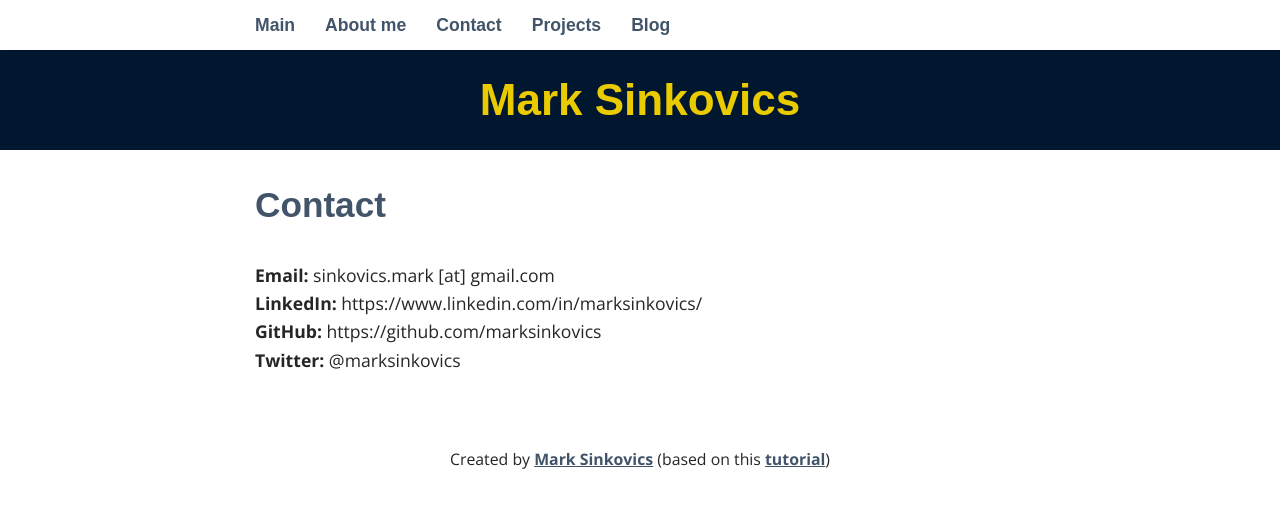
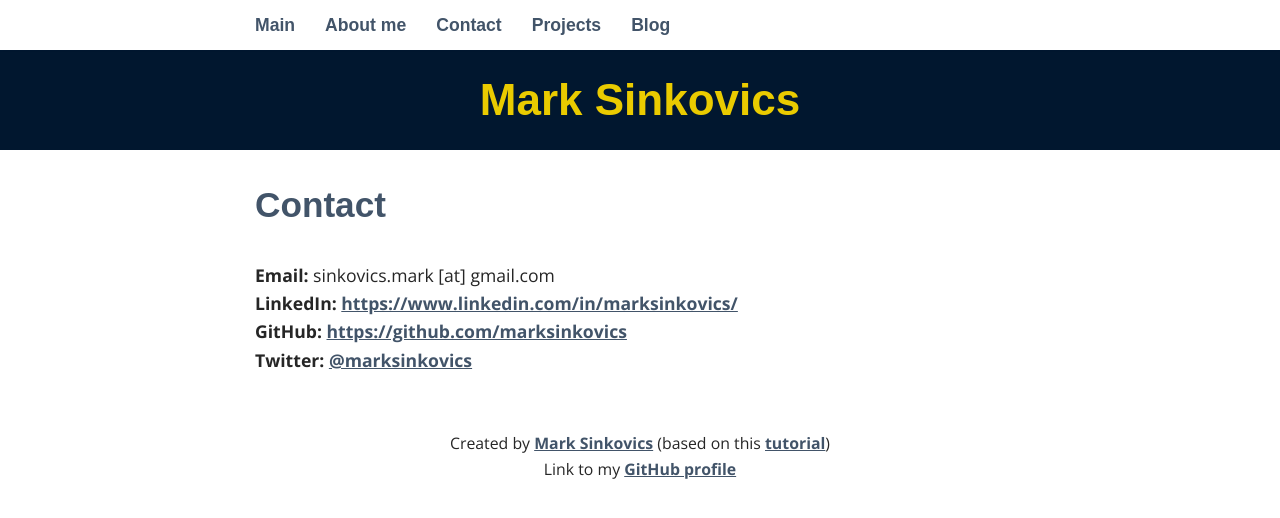
Before and after one commit to marksinkovics/marksinkovics.github.io, a Jekyll site: the page built from _pages/02_contact.md, in a window 1280 px wide. Shown: the top 518 px of the page. Built offline with Jekyll 4.4.1, drawn with Linux system fonts in a browser that asks for light colours; some web fonts are replaced.

Commit message:
Make links to my accounts

```diff
--- a/_includes/footer.html
+++ b/_includes/footer.html
@@ -1,6 +1,10 @@
 <footer>
-    <p>
+    <span>
         Created by <a href="{{ site.url }}">Mark Sinkovics</a>
         (based on this <a href="https://github.com/taniarascia/startjekyll">tutorial</a>)
-    </p>
+    </span>
+    <br/>
+    <span>
+        Link to my <a href="https://github.com/marksinkovics">GitHub profile</a>
+    </span>
 </footer>
--- a/_pages/02_contact.md
+++ b/_pages/02_contact.md
@@ -5,6 +5,6 @@ permalink: /contact/
 ---
 
 **Email:** sinkovics.mark [at] gmail.com
-**LinkedIn:** https://www.linkedin.com/in/marksinkovics/
-**GitHub:** https://github.com/marksinkovics
-**Twitter:** @marksinkovics
+**LinkedIn:** [https://www.linkedin.com/in/marksinkovics/](https://www.linkedin.com/in/marksinkovics/)
+**GitHub:** [https://github.com/marksinkovics](https://github.com/marksinkovics)
+**Twitter:** [@marksinkovics](https://twitter.com/marksinkovics)
```
